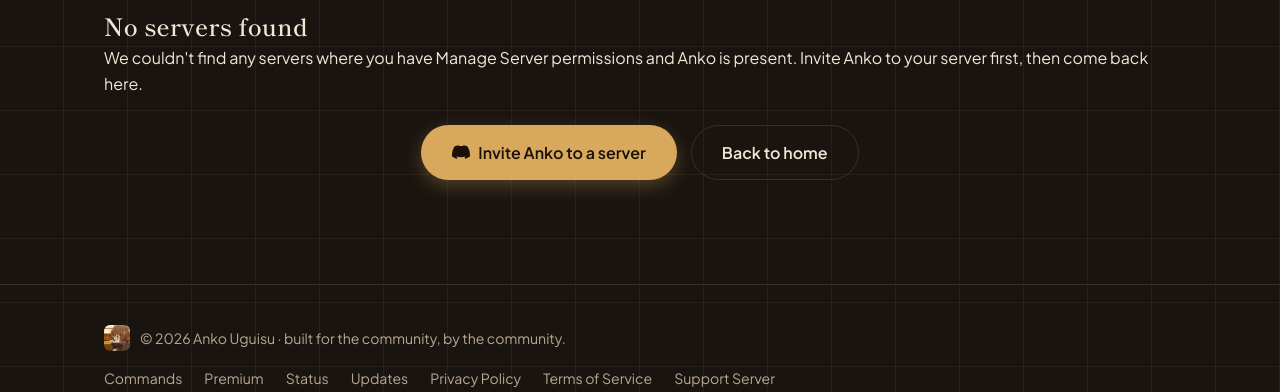
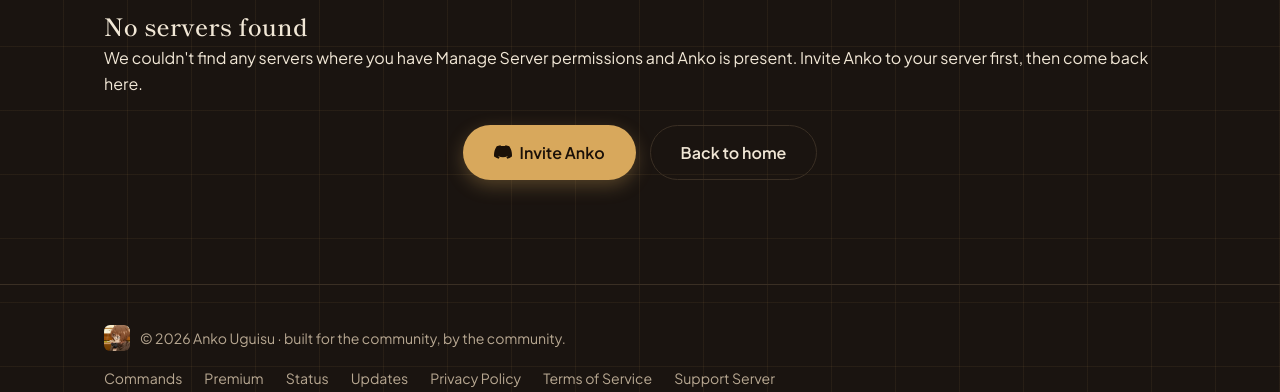
Before and after one commit to vincent-smg/bot-siter-, a Flask app: template templates/dashboard.html in a window 1280 px wide. Shown: the part 1452-1844 px from the top of the page. Run offline with Flask 3, Linux system fonts and the light colour scheme; the template is opened without the code that fills it, so the values that code supplies are empty.

Commit message:
Update dashboard.html

```diff
--- a/templates/dashboard.html
+++ b/templates/dashboard.html
@@ -49,10 +49,11 @@
                 {{ "Administrator" if guild.permission_level == "administrator" else "Manage Server" }}
               </span>
             </div>
-            <svg xmlns="http://www.w3.org/2000/svg" class="dashboard-server-card__arrow" viewBox="0 0 24 24" fill="none" stroke="currentColor" stroke-width="2" stroke-linecap="round" stroke-linejoin="round"><path d="M9 18l6-6-6-6"/></svg>
+            <svg class="dashboard-server-card__arrow" xmlns="http://www.w3.org/2000/svg" viewBox="0 0 24 24" fill="none" stroke="currentColor" stroke-width="2" stroke-linecap="round" stroke-linejoin="round"><path d="M9 18l6-6-6-6"/></svg>
           </a>
         {% endfor %}
       </div>
+
     {% else %}
       <div class="dashboard-empty">
         <div class="dashboard-empty__icon">
@@ -60,10 +61,10 @@
         </div>
         <h2>No servers found</h2>
         <p>We couldn't find any servers where you have Manage Server permissions and Anko is present. Invite Anko to your server first, then come back here.</p>
-        <div style="display:flex; gap:14px; justify-content:center; flex-wrap:wrap; margin-top:28px;">
+        <div style="display:flex;gap:14px;justify-content:center;flex-wrap:wrap;margin-top:28px;">
           <a class="btn btn--gold btn--lg" href="{{ invite_url }}" target="_blank" rel="noopener">
-            <svg xmlns="http://www.w3.org/2000/svg" viewBox="0 0 24 24" fill="currentColor" style="width:18px;height:18px;"><path d="M20.317 4.37a19.791 19.791 0 0 0-4.885-1.515.074.074 0 0 0-.079.037c-.21.375-.444.864-.608 1.25a18.27 18.27 0 0 0-5.487 0 12.64 12.64 0 0 0-.617-1.25.077.077 0 0 0-.079-.037A19.736 19.736 0 0 0 3.677 4.37a.07.07 0 0 0-.032.027C.533 9.046-.32 13.58.099 18.057c.002.022.015.043.03.056a19.9 19.9 0 0 0 5.993 3.03.078.078 0 0 0 .084-.028 14.09 14.09 0 0 0 1.226-1.994.076.076 0 0 0-.041-.106 13.107 13.107 0 0 1-1.872-.892.077.077 0 0 1-.008-.128 10.2 10.2 0 0 0 .372-.292.074.074 0 0 1 .077-.01c3.928 1.793 8.18 1.793 12.062 0a.074.074 0 0 1 .078.01c.12.098.246.198.373.292a.077.077 0 0 1-.006.127 12.299 12.299 0 0 1-1.873.892.077.077 0 0 0-.041.107c.36.698.772 1.362 1.225 1.993a.076.076 0 0 0 .084.028 19.839 19.839 0 0 0 6.002-3.03.077.077 0 0 0 .032-.054c.5-5.177-.838-9.674-3.549-13.66a.061.061 0 0 0-.031-.03z"/></svg>
-            Invite Anko to a server
+            <svg xmlns="http://www.w3.org/2000/svg" viewBox="0 0 24 24" fill="currentColor"><path d="M20.317 4.37a19.791 19.791 0 0 0-4.885-1.515.074.074 0 0 0-.079.037c-.21.375-.444.864-.608 1.25a18.27 18.27 0 0 0-5.487 0 12.64 12.64 0 0 0-.617-1.25.077.077 0 0 0-.079-.037A19.736 19.736 0 0 0 3.677 4.37a.07.07 0 0 0-.032.027C.533 9.046-.32 13.58.099 18.057c.002.022.015.043.03.056a19.9 19.9 0 0 0 5.993 3.03.078.078 0 0 0 .084-.028 14.09 14.09 0 0 0 1.226-1.994.076.076 0 0 0-.041-.106 13.107 13.107 0 0 1-1.872-.892.077.077 0 0 1-.008-.128 10.2 10.2 0 0 0 .372-.292.074.074 0 0 1 .077-.01c3.928 1.793 8.18 1.793 12.062 0a.074.074 0 0 1 .078.01c.12.098.246.198.373.292a.077.077 0 0 1-.006.127 12.299 12.299 0 0 1-1.873.892.077.077 0 0 0-.041.107c.36.698.772 1.362 1.225 1.993a.076.076 0 0 0 .084.028 19.839 19.839 0 0 0 6.002-3.03.077.077 0 0 0 .032-.054c.5-5.177-.838-9.674-3.549-13.66a.061.061 0 0 0-.031-.03z"/></svg>
+            Invite Anko
           </a>
           <a class="btn btn--outline btn--lg" href="{{ url_for('index') }}">Back to home</a>
         </div>
```
